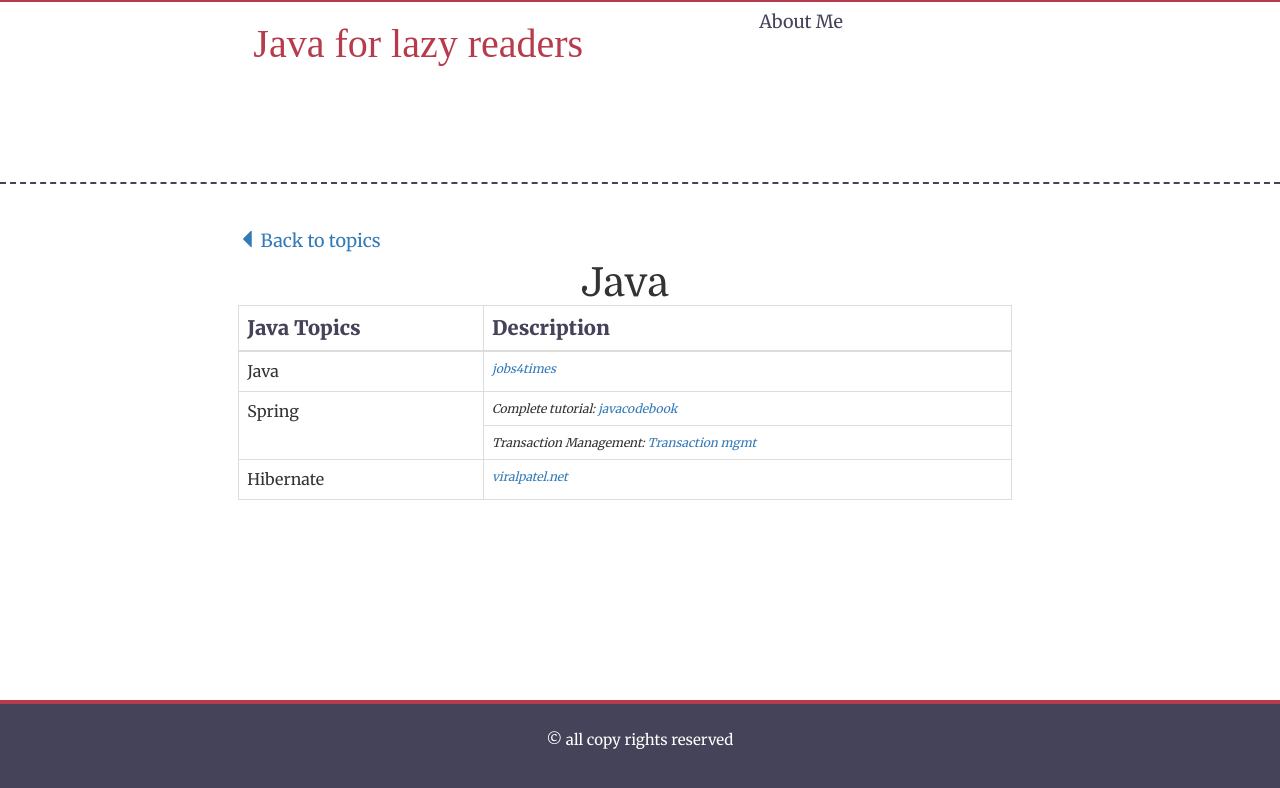
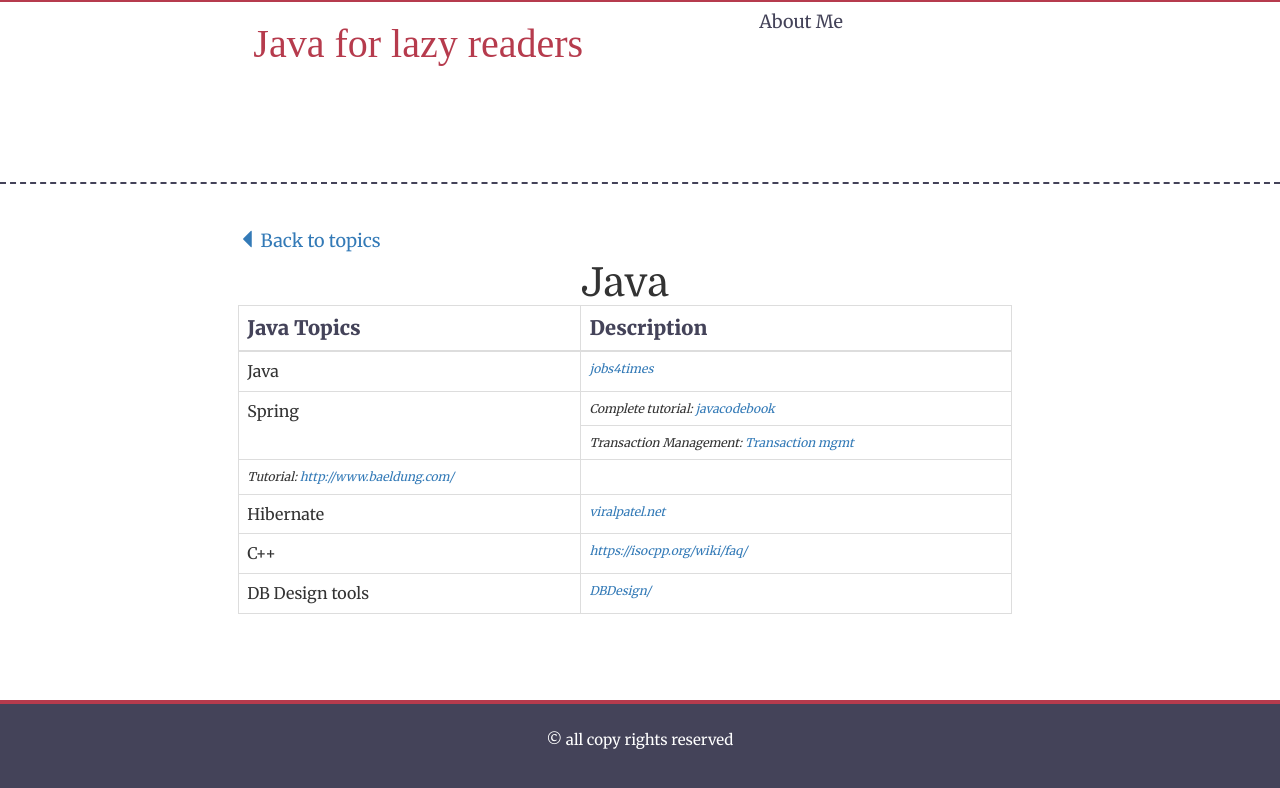
Before and after one commit to deepaksama/deepaksama.github.io, a Jekyll site: the page built from References.html, in a window 1280 px wide. Shown: the top 788 px of the page. Built offline with Jekyll 4.4.1, drawn with Linux system fonts in a browser that asks for light colours; nearby versions of some CDN libraries; some web fonts are replaced.

Commit message:
Updated References.html

```diff
--- a/References.html
+++ b/References.html
@@ -11,6 +12,7 @@ title : Java
 		</tr>
 	</thead>
 	<tbody>
+
 		<tr>
 			<td class="topic_link" colspan="1">
 				<span >Java</span>
@@ -20,6 +22,8 @@ title : Java
 			</td>
 
 		</tr>
+
+
 		<tr>
 			<td class="topic_link" rowspan="2">
 				<span >Spring</span>
@@ -36,6 +40,15 @@ title : Java
 
 			</td>
 		</tr>
+        <tr>
+			<td class="topic-desc">
+				Tutorial:
+				<a href="http://www.baeldung.com/">http://www.baeldung.com/</a>
+
+			</td>
+		</tr>
+
+
 		<tr>
 			<td class="topic_link" colspan="1">
 				<span >Hibernate</span>
@@ -45,5 +58,26 @@ title : Java
 			</td>
 
 		</tr>
+
+
+        <tr>
+			<td class="topic_link" colspan="1">
+				<span >C++</span>
+			</td>
+			<td class="topic-desc">
+				<a href="	https://isocpp.org/wiki/faq/">https://isocpp.org/wiki/faq/</a>
+			</td>
+		</tr>
+
+
+       <tr>
+			<td class="topic_link" colspan="1">
+				<span >DB Design tools</span>
+			</td>
+			<td class="topic-desc">
+				<a href= "http://dbdesigner.net/designer/schema/32033"> DBDesign/</a>
+			</td>
+		</tr>
+
 	</tbody>
 </table>
```
Also changed, not shown: other parts of References.html (+2 -1 lines).
